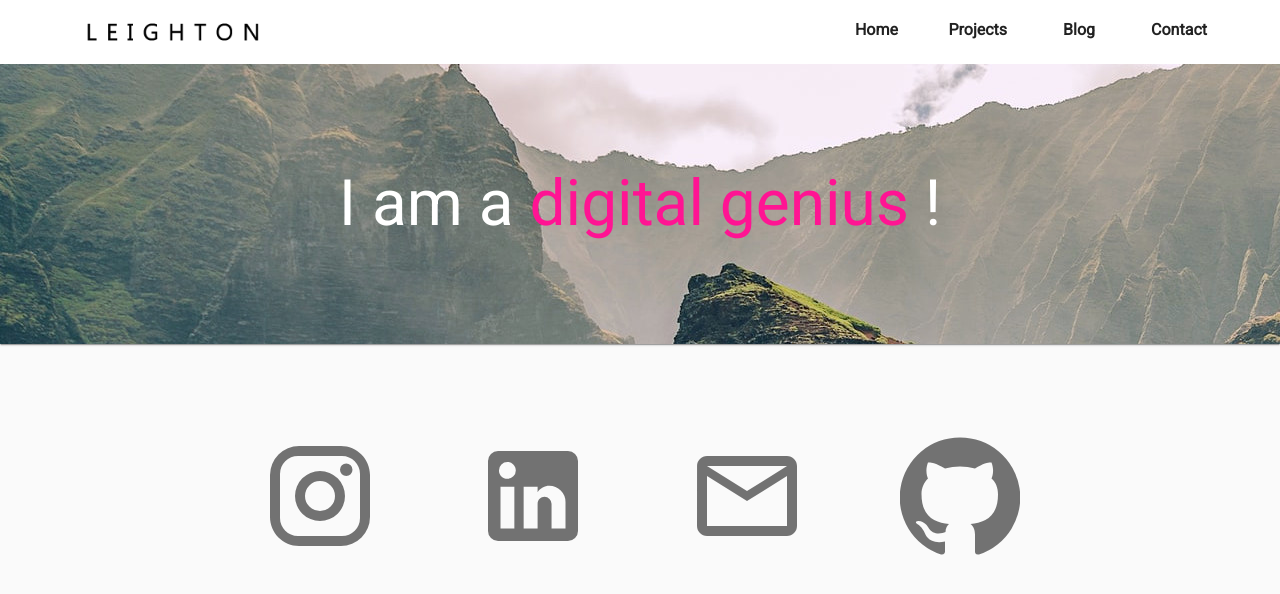
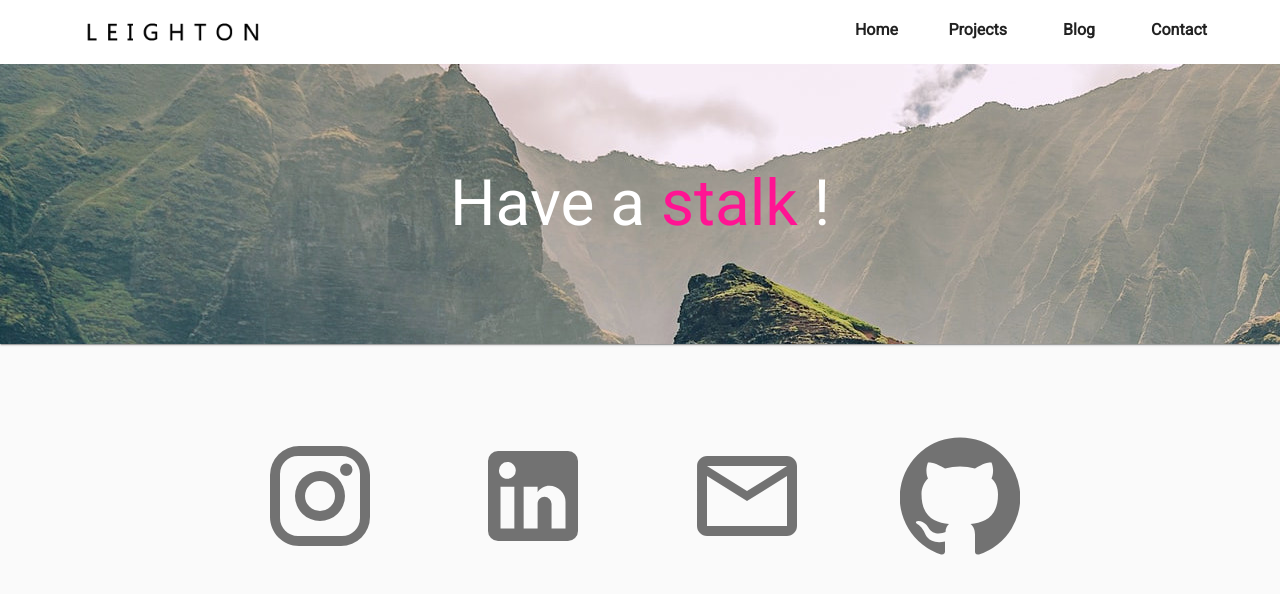
Before and after one commit to leightonvanrooijen/project-website, a React (Create React App) app: page /contact in a window 1280 px wide. Shown: the top 594 px of the page. Built offline with nearby package versions, Linux system fonts and the light colour scheme.

Commit message:
Added customation for header words

```diff
--- a/src/components/Contact.js
+++ b/src/components/Contact.js
@@ -24,7 +24,7 @@ export default function ContactBackdrop() {
 
   return (
     <React.Fragment>
-      <HeaderPhoto />
+      <HeaderPhoto start={"Have a"} punch={["yarn", "stalk", "gander"]}/>
       <WebsiteGrid align={"center"}>
         <Grid className={classes.gridItem} item xs={6} md={3}>
           <IconButton
--- a/src/components/HomePage.js
+++ b/src/components/HomePage.js
@@ -5,7 +5,7 @@ import HomeDisplay from "./HomeDisplay";
 export default function HomePage() {
   return (
     <React.Fragment>
-      <HeaderPhoto />
+      <HeaderPhoto start={"I am a"} punch={["web whizz", "cracking coder", "programming pro", "digital genius"]}/>
       <HomeDisplay />
     </React.Fragment>
   );
--- a/src/components/appbar/HeaderPhoto.js
+++ b/src/components/appbar/HeaderPhoto.js
@@ -38,18 +38,13 @@ const useStyles = makeStyles((theme) => ({
 }));
 
 
-
-let words = [
-  "web whizz",
-  "digital genius",
-  "programming pro",
-  "cracking coder",
-]
-let currentWord = words[0];
 export default function HeaderPhoto(props) {
   const classes = useStyles();
   const [timer, setTimer] = useState(0);
   const [wordCount, setWordCount] = useState(0);
+  const [words, setWords] = useState(props.punch || ["hi"])
+  const [currentWord, setCurrentWord] = useState(0)
+
   let checked = true
 
   useEffect(() => {
@@ -65,7 +60,7 @@ export default function HeaderPhoto(props) {
     }
 
     if (timer % 3 === 0) {
-      currentWord = words[wordCount];
+      setCurrentWord(words[wordCount]);
       setWordCount(w => w + 1);
     }
 
@@ -77,7 +72,7 @@ export default function HeaderPhoto(props) {
     <Grid container className={classes.imageContainer}>
       <Grid item xs={12}>
         <Paper square className={classes.imageGrid}>
-              <Typography className={classes.text}>I am a <Grow in={checked}><span className={classes.colorText}>{currentWord}</span></Grow> !</Typography>
+              <Typography className={classes.text}>{props.start} <Grow in={checked}><span className={classes.colorText}>{currentWord}</span></Grow> !</Typography>
         </Paper>
       </Grid>
     </Grid>
--- a/src/components/blog/BlogPostPage.js
+++ b/src/components/blog/BlogPostPage.js
@@ -5,7 +5,7 @@ import BlogPostDisplay from "./BlogPostDisplay";
 export default function BlogPostPage() {
   return (
     <React.Fragment>
-      <HeaderPhoto />
+      <HeaderPhoto start={"Keep yourself"} punch={["updated", "informed", "educated"]}/>
       <BlogPostDisplay />
     </React.Fragment>
   );
--- a/src/components/projects/ProjectsPage.js
+++ b/src/components/projects/ProjectsPage.js
@@ -5,7 +5,7 @@ import ProjectsDisplay from "./ProjectsDisplay";
 export default function ProjectsPage() {
   return (
     <React.Fragment>
-      <HeaderPhoto />
+      <HeaderPhoto start={"I built a"} punch={["calculator", "website", "drum machine", "timer"]}/>
       <ProjectsDisplay />
     </React.Fragment>
   );
```
